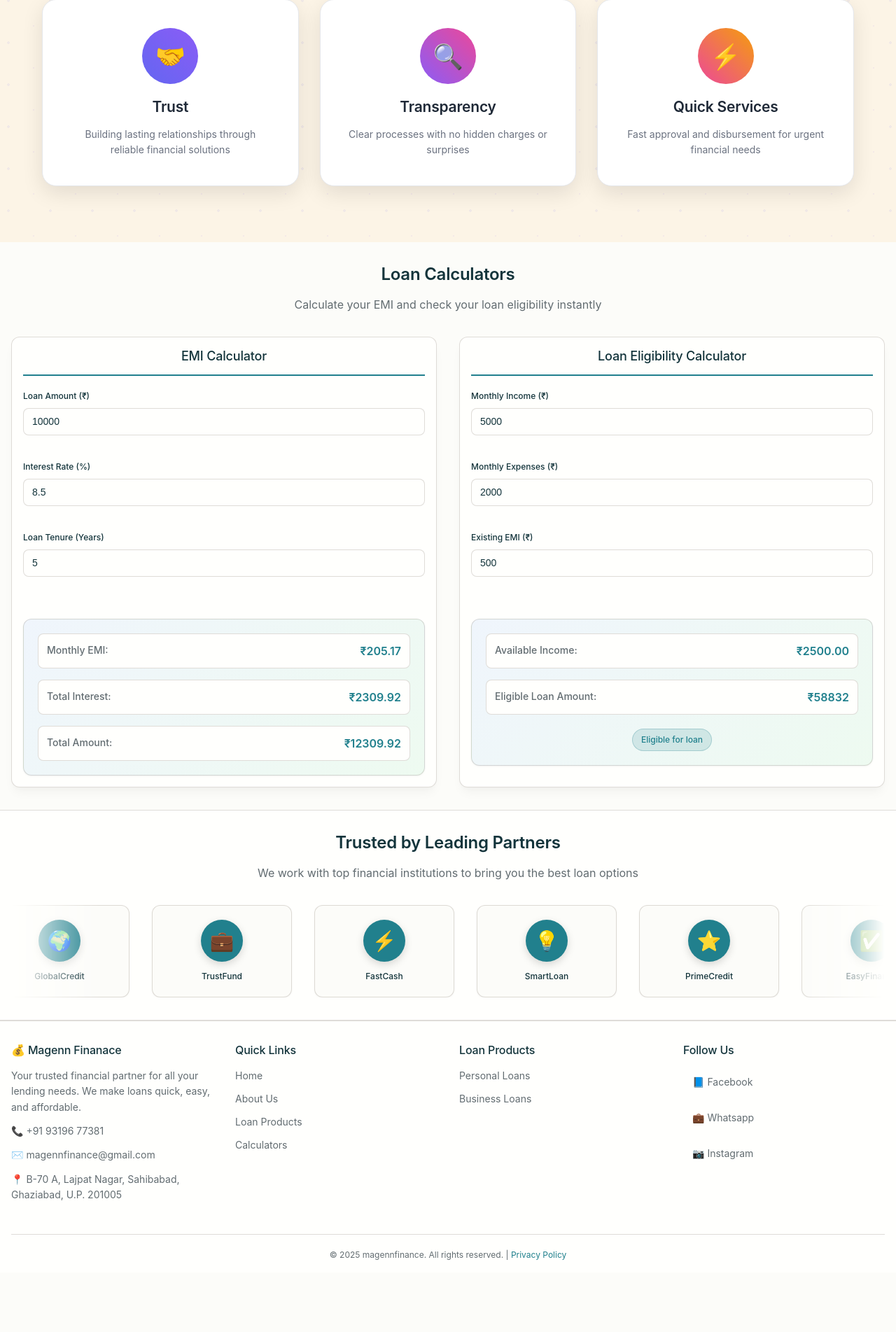
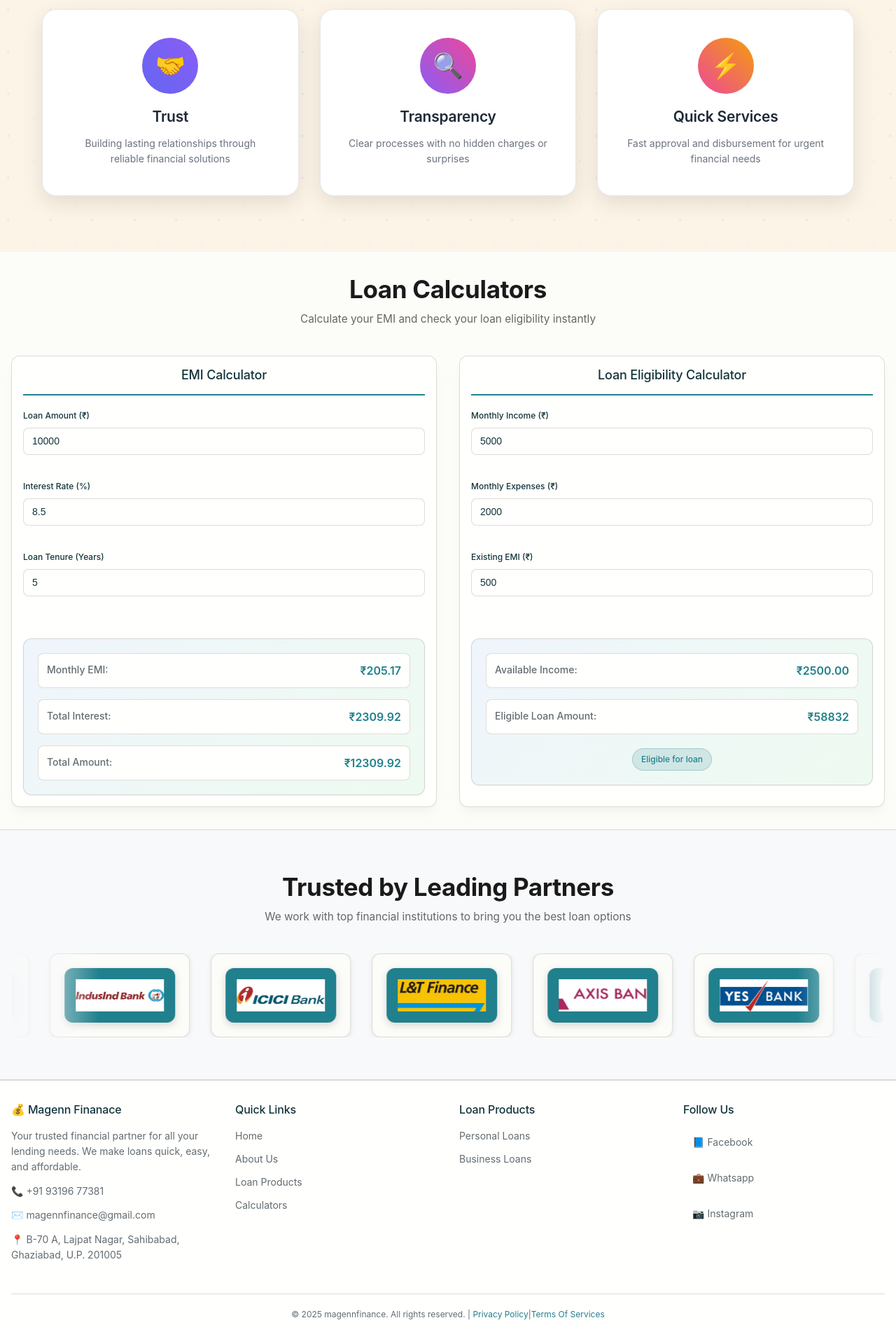
Before and after one commit to Sahil19004/Maggen, a Django app: page / in a window 1280 px wide. Shown: the part 1861-3764 px from the top of the page at 70% size. Before the commit the page ends 3661 px from the top, so only its background shows below. Run offline with Django 5.2, Linux system fonts and the light colour scheme; data that the repository does not hold is empty; some web fonts are replaced.

Commit message:
updated code

```diff
--- a/templates/index.html
+++ b/templates/index.html
@@ -4,7 +4,7 @@
 <head>
     <meta charset="UTF-8">
     <meta name="viewport" content="width=device-width, initial-scale=1.0">
-    <title>QuickLoans - Your Trusted Financial Partner</title>
+    <title>Magenn Finance - Your Trusted Financial Partner</title>
     <link rel="stylesheet" href="{% static 'css/style.css' %}">
     <style>
         .selected-loan-info {
@@ -192,6 +192,76 @@
         background-color: #f5f5f5;
     }
 }
+.partners {
+  padding: 60px 0;
+  background: #f8f9fa;
+}
+
+.section__header {
+  text-align: center;
+  margin-bottom: 40px;
+}
+
+.section__header h2 {
+  font-size: 2.5rem;
+  font-weight: 700;
+  margin-bottom: 10px;
+  color: #1a1a1a;
+}
+
+.section__header p {
+  font-size: 1.1rem;
+  color: #666;
+}
+
+.partners__marquee {
+  overflow: hidden;
+  position: relative;
+  width: 100%;
+}
+
+.marquee__track {
+  display: flex;
+  gap: 30px;
+  animation: scroll 30s linear infinite;
+}
+
+.partner__item {
+  flex-shrink: 0;
+  width: 200px;
+  height: 120px;
+  border-radius: 12px;
+  overflow: hidden;
+  box-shadow: 0 2px 8px rgba(0, 0, 0, 0.08);
+  transition: transform 0.3s ease;
+}
+
+.partner__item:hover {
+  transform: translateY(-5px);
+  box-shadow: 0 4px 16px rgba(0, 0, 0, 0.12);
+}
+
+.partner__logo {
+  width: 100%;
+  height: 100%;
+  object-fit: cover;
+  display: block;
+  border-radius: 12px; /* Same border-radius as parent */
+}
+
+@keyframes scroll {
+  0% {
+    transform: translateX(0);
+  }
+  100% {
+    transform: translateX(calc(-200px * 8 - 30px * 8));
+  }
+}
+
+/* Pause animation on hover */
+.partners__marquee:hover .marquee__track {
+  animation-play-state: paused;
+}
 
 
     </style>
@@ -210,7 +280,7 @@
                         <li><a href="#about" class="nav__link">About</a></li>
                         <li><a href="#loans" class="nav__link">Loans</a></li>
                         <li><a href="#calculators" class="nav__link">Calculators</a></li>
-                        <li><a href="#testimonials" class="nav__link">Reviews</a></li>
+
                         <li><a href="#contact" class="nav__link">Contact</a></li>
                     </ul>
                 </nav>
@@ -921,73 +991,61 @@
       <h2>Trusted by Leading Partners</h2>
       <p>We work with top financial institutions to bring you the best loan options</p>
     </div>
+
     <div class="partners__marquee">
       <div class="marquee__track">
         <div class="partner__item">
-                        <div class="partner__logo">🏦</div>
-                        <span>TechBank</span>
+          <img src="{% static 'images/1.jpeg' %}" alt="Partner 1" class="partner__logo">
         </div>
         <div class="partner__item">
-                        <div class="partner__logo">🔒</div>
-                        <span>SecureFinance</span>
+          <img src="{% static 'images/2.jpeg' %}" alt="Partner 2" class="partner__logo">
         </div>
         <div class="partner__item">
-                        <div class="partner__logo">🌍</div>
-                        <span>GlobalCredit</span>
+          <img src="{% static 'images/3.jpeg' %}" alt="Partner 3" class="partner__logo">
         </div>
         <div class="partner__item">
-                        <div class="partner__logo">💼</div>
-                        <span>TrustFund</span>
+          <img src="{% static 'images/4.jpeg' %}" alt="Partner 4" class="partner__logo">
         </div>
         <div class="partner__item">
-                        <div class="partner__logo">⚡</div>
-                        <span>FastCash</span>
+          <img src="{% static 'images/5.jpeg' %}" alt="Partner 5" class="partner__logo">
         </div>
         <div class="partner__item">
-                        <div class="partner__logo">💡</div>
-                        <span>SmartLoan</span>
+          <img src="{% static 'images/6.jpeg' %}" alt="Partner 6" class="partner__logo">
         </div>
         <div class="partner__item">
-                        <div class="partner__logo">⭐</div>
-                        <span>PrimeCredit</span>
+          <img src="{% static 'images/7.jpeg' %}" alt="Partner 7" class="partner__logo">
         </div>
         <div class="partner__item">
-                        <div class="partner__logo">✅</div>
-                        <span>EasyFinance</span>
+          <img src="{% static 'images/8.jpeg' %}" alt="Partner 8" class="partner__logo">
         </div>
         <div class="partner__item">
-                        <div class="partner__logo">💸</div>
-                        <span>QuickCash</span>
+          <img src="{% static 'images/9.jpeg' %}" alt="Partner 9" class="partner__logo">
         </div>
         <div class="partner__item">
-                        <div class="partner__logo">🛡️</div>
-                        <span>SafeLoan</span>
-                    </div>
-                    <!-- Duplicate for seamless scrolling -->
+          <img src="{% static 'images/10.jpeg' %}" alt="Partner 10" class="partner__logo">
+        </div>
         <div class="partner__item">
-                        <div class="partner__logo">🏦</div>
-                        <span>TechBank</span>
+          <img src="{% static 'images/11.jpeg' %}" alt="Partner 11" class="partner__logo">
         </div>
         <div class="partner__item">
-                        <div class="partner__logo">🔒</div>
-                        <span>SecureFinance</span>
+          <img src="{% static 'images/12.jpeg' %}" alt="Partner 12" class="partner__logo">
         </div>
         <div class="partner__item">
-                        <div class="partner__logo">🌍</div>
-                        <span>GlobalCredit</span>
+          <img src="{% static 'images/13.jpeg' %}" alt="Partner 13" class="partner__logo">
         </div>
         <div class="partner__item">
-                        <div class="partner__logo">💼</div>
-                        <span>TrustFund</span>
+          <img src="{% static 'images/14.jpeg' %}" alt="Partner 14" class="partner__logo">
         </div>
         <div class="partner__item">
-                        <div class="partner__logo">⚡</div>
-                        <span>FastCash</span>
+          <img src="{% static 'images/15.jpeg' %}" alt="Partner 15" class="partner__logo">
         </div>
       </div>
     </div>
   </div>
 </section>
+
+
+
 
     <!-- Footer -->
     <footer id="contact" class="footer">
@@ -1029,7 +1087,7 @@
                 </div>
             </div>
             <div class="footer__bottom">
-                <p>&copy; 2025 magennfinance. All rights reserved. | <span> <a href=""> Privacy Policy</a></span> </p>
+                <p>&copy; 2025 magennfinance. All rights reserved. | <span> <a href="/static/🔒 Privacy Policy magenn.pdf"> Privacy Policy</a></span>|<span><a href="/static/📑 Terms of Service.pdf">Terms Of Services</a> </span></p>
             </div>
         </div>
     </footer>
```
Also changed, not shown: static/images/1.jpeg (added), static/images/10.jpeg (added), static/images/11.jpeg (added), static/images/12.jpeg (added), static/images/13.jpeg (added), static/images/14.jpeg (added), static/images/15.jpeg (added), static/images/2.jpeg (added), static/images/3.jpeg (added), static/images/4.jpeg (added), static/images/5.jpeg (added), static/images/6.jpeg (added), static/images/7.jpeg (added), static/images/8.jpeg (added), 2 more files, 2 other files. Lines whose indentation alone changed are shown as unchanged.
